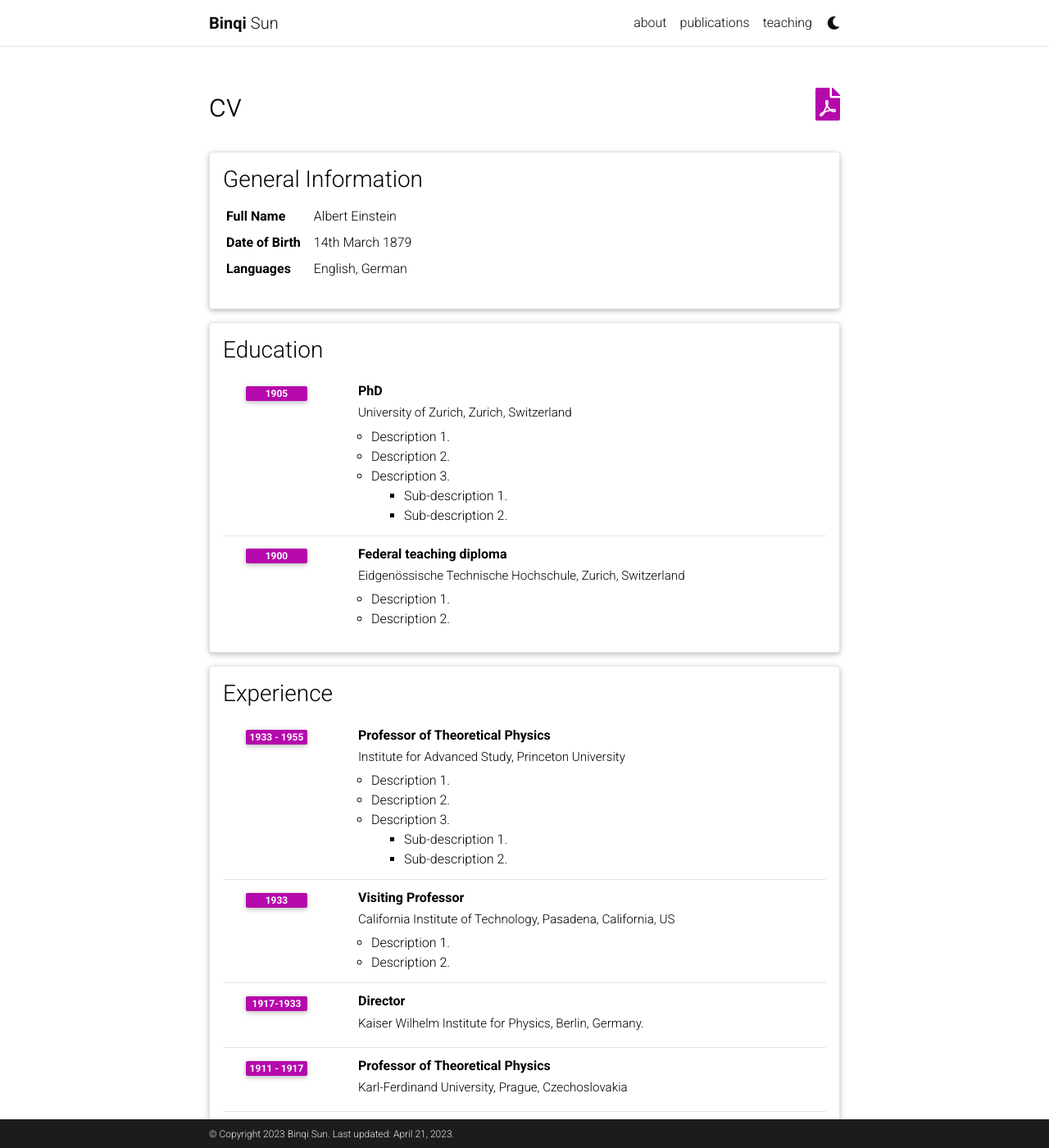
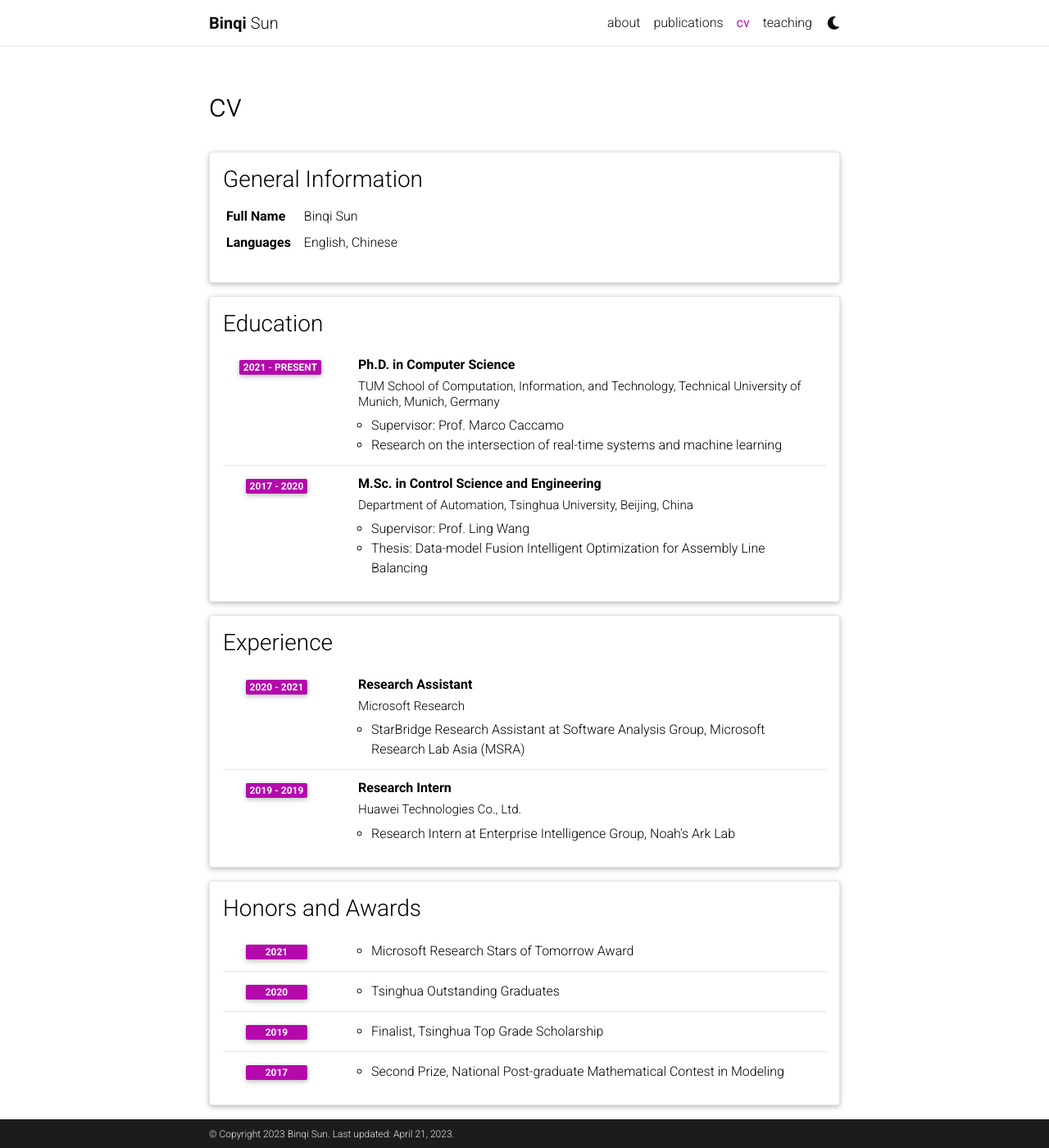
Before and after one commit to binqi-sun/binqi-sun.github.io, a Jekyll site: the page built from _pages/cv.md, in a window 1280 px wide and 1400 px high. Shown: the whole window at 82% size. Built offline with Jekyll 4.4.1, drawn with Linux system fonts in a browser that asks for light colours; comment, search, counter and statistics services are not loaded; a style sheet for code colours, icons or effects is not loaded; some of the changed text lies outside the part shown.

Commit message:
initial commit

```diff
--- a/_data/cv.yml
+++ b/_data/cv.yml
@@ -2,96 +2,72 @@
   type: map
   contents:
     - name: Full Name
-      value: Albert Einstein
-    - name: Date of Birth
-      value: 14th March 1879
+      value: Binqi Sun
+    # - name: Date of Birth
+    #   value: 03 March 1995
     - name: Languages
-      value: English, German
+      value: English, Chinese
 
 - title: Education
   type: time_table
   contents:
-    - title: PhD
-      institution: University of Zurich, Zurich, Switzerland
-      year: 1905
+    - title: Ph.D. in Computer Science
+      institution: TUM School of Computation, Information, and Technology, Technical University of Munich, Munich, Germany
+      year: 2021 - Present
       description:
-        - Description 1.
-        - Description 2.
-        - title: Description 3.
-          contents:
-            - Sub-description 1.
-            - Sub-description 2.
-    - title: Federal teaching diploma
-      institution: Eidgenössische Technische Hochschule, Zurich, Switzerland
-      year: 1900
+        - "Supervisor: Prof. Marco Caccamo"
+        - Research on the intersection of real-time systems and machine learning
+    - title: M.Sc. in Control Science and Engineering
+      institution: Department of Automation, Tsinghua University, Beijing, China
+      year: 2017 - 2020
       description:
-        - Description 1.
-        - Description 2.
+        - "Supervisor: Prof. Ling Wang"
+        - "Thesis: Data-model Fusion Intelligent Optimization for Assembly Line Balancing"
 
 - title: Experience
   type: time_table
   contents:
-    - title: Professor of Theoretical Physics
-      institution: Institute for Advanced Study, Princeton University
-      year: 1933 - 1955
+    - title: Research Assistant
+      institution: Microsoft Research
+      year: 2020 - 2021
       description:
-        - Description 1.
-        - Description 2.
-        - title: Description 3.
-          contents:
-            - Sub-description 1.
-            - Sub-description 2.
-    - title: Visiting Professor
-      institution: California Institute of Technology, Pasadena, California, US
-      year: 1933
+        - StarBridge Research Assistant at Software Analysis Group, Microsoft Research Lab Asia (MSRA)
+    - title: Research Intern
+      institution: Huawei Technologies Co., Ltd.
+      year: 2019 - 2019
       description:
-        - Description 1.
-        - Description 2.
-
-    - title: Director
-      institution: Kaiser Wilhelm Institute for Physics, Berlin, Germany.
-      year: 1917-1933
-
-    - title: Professor of Theoretical Physics
-      institution: Karl-Ferdinand University, Prague, Czechoslovakia
-      year: 1911 - 1917
-      description:
-
-    - title: Associate Professor of Theoretical Physics
-      institution: University of Zurich, Zurich, Switzerland
-      year: 1909 - 1911
-
-- title: Open Source Projects
-  type: time_table
-  contents:
-    - title: <a href="https://github.com/alshedivat/al-folio">al-folio</a>
-      year: 2015-now
-      description: A beautiful, simple, clean, and responsive Jekyll theme for academics.
+        - Research Intern at Enterprise Intelligence Group, Noah's Ark Lab
 
 - title: Honors and Awards
   type: time_table
   contents:
-    - year: 1921
+    - year: 2021
       items:
-        - Nobel Prize in Physics
-        - Matteucci Medal
-    - year: 2029
+        - Microsoft Research Stars of Tomorrow Award
+    - year: 2020
       items:
-        - Max Planck Medal
+        - Tsinghua Outstanding Graduates
+    - year: 2019
+      items:
+        - Finalist, Tsinghua Top Grade Scholarship
+    - year: 2017
+      items:
+        - Second Prize, National Post-graduate Mathematical Contest in Modeling
 
-- title: Academic Interests
-  type: nested_list
-  contents:
-    - title: Topic 1.
-      items:
-        - Description 1.
-        - Description 2.
-    - title: Topic 2.
-      items:
-        - Description 1.
-        - Description 2.
+# - title: Academic Interests
+#   type: nested_list
+#   contents:
+#     - title: System design approaches for real-time machine learning
+#       items:
+#         - Scheduling of machine learning inference tasks with real-time requirements
+#         - Resource management in autonomous systems
+#         - Design automation and optimization for maching learning platforms with domain-specific accelerators
+#     - title: Machine learning techniques for the design and analysis of real-time systems
+#       items:
+#         - Description 1.
+#         - Description 2.
 
-- title: Other Interests
-  type: list
-  contents:
-    - <u>Hobbies:</u> Hobby 1, Hobby 2, etc.
+# - title: Other Interests
+#   type: list
+#   contents:
+#     - <u>Hobbies:</u> Table tennis, football, etc.
```
Also changed, not shown: _news/2023_rtas.md (+1 -1 lines), _news/2023_rtns.md (+1 -1 lines), _pages/cv.md (+2 -2 lines), _teaching/concept_software_cps.md (deleted, +0 -7 lines).
